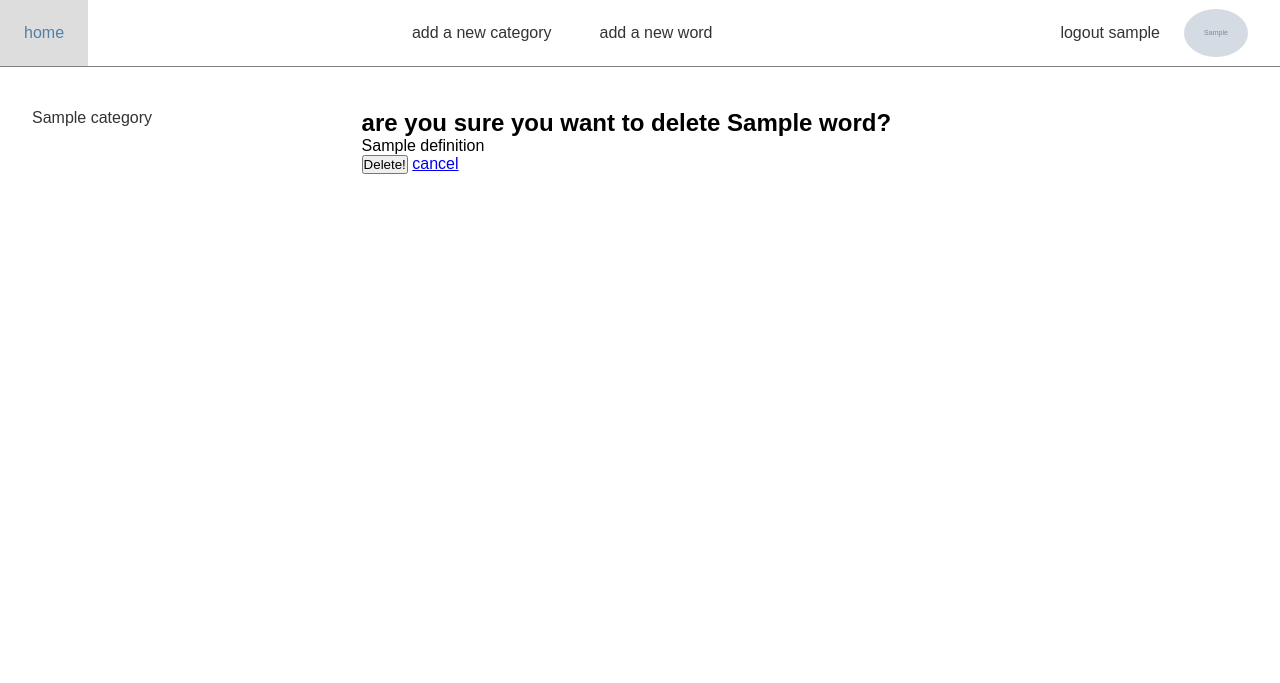
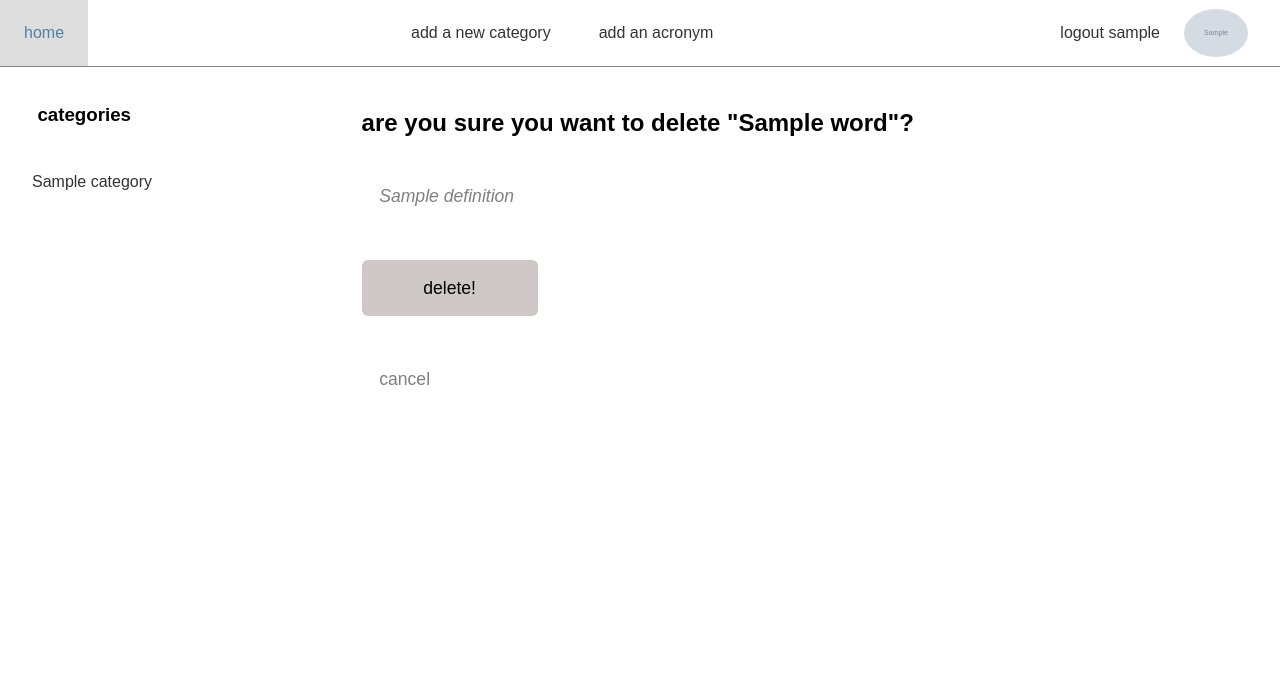
Before and after one commit to hkasemir/acronym-dictionary, a Flask app: template templates/definition_delete.html in a window 1280 px wide. Shown: the top 683 px of the page. Run offline with Flask 2, Linux system fonts and the light colour scheme; the template is opened without the code that fills it: most values are stand-ins (such as "Sample title", 1, 10 or a date in 2020); grey boxes marked "Sample" are stand-in pictures; one stand-in notice (Sample message) is shown; parts of the project's set-up code (start-up, migrations or seed data) failed here and were passed over.

Commit message:
finishing touches - styling

```diff
--- a/application.py
+++ b/application.py
@@ -19,7 +19,7 @@ APP_SECRET_KEY = json.loads(open('secrets.json', 'r').read())['app_secret_key']
 app = Flask(__name__)
 
 
-def getUsername():
+def get_username():
     if 'username' in login_session:
         return login_session['username']
     return None
@@ -29,7 +29,7 @@ def verify_session():
     # by making use of flask's login_session, we just check to see if the user
     # has been encoded in the login_session. If so, they have authenticated
     # and provided their github username to our users table
-    if getUsername():
+    if get_username():
         return True
     else:
         return False
--- a/static/style.css
+++ b/static/style.css
@@ -48,8 +48,8 @@
   grid-template-columns: 25% 75%;
 }
 
-.category-list-container {
-  padding-top: 2em;
+.aside-title {
+  padding: 2em;
 }
 
 .category-list-item {
@@ -68,6 +68,77 @@
 
 .content {
   padding: 2.6em;
+}
+
+.word-list-item {
+  list-style: none;
+  padding: 1em;
+}
+
+.word-link {
+  text-decoration: none;
+  font-weight: 600;
+  font-size: 1.2em;
+  color: black;
+  transition: all 0.3s;
+}
+
+.word-link:hover {
+  color: #517fa7;
+  transition: all 0.3s;
+}
+
+.author,
+.delete-definition,
+.word-category {
+  color: gray;
+  font-style: italic;
+}
+
+.word-title {
+  display: inline;
+}
+
+.word-definition {
+  padding: 2em;
+}
+
+.inconspicuous-link {
+  text-decoration: none;
+  color: gray;
+}
+
+.inconspicuous-link:hover {
+  text-decoration: none;
+  color: black;
+}
+
+.form {
+  display: flex;
+  flex-direction: column;
+  margin-top: 2em;
+}
+
+.form > * {
+  padding: 1em;
+  margin-bottom: 2em;
+  font-size: 1.1em;
+}
+
+textarea {
+  border: 1px solid rgb(218, 218, 218);
+  resize: none;
+}
+
+.submit-button {
+  max-width: 10em;
+  background: #cec8c8;
+  border: none;
+  border-radius: 6px;
+}
+.submit-button:hover {
+  cursor: pointer;
+  background: #bdbdbd;
 }
 
 .alert-container {
--- a/templates/base.html
+++ b/templates/base.html
@@ -9,7 +9,7 @@
   <nav class="nav-main">
     <a href="/" class="nav-home">home</a>
     <a href="/categories">add a new category</a>
-    <a href="/definitions">add a new word</a>
+    <a href="/definitions">add an acronym</a>
   {% if username %}
   <div class="nav-account">
     <a href="/logout">logout {{ username }}</a>
@@ -23,7 +23,8 @@
   </nav>
 
   <section class="main-container">
-    <aside class="category-list-container">
+    <aside>
+      <h3 class="aside-title">categories</h3>
       <ul>
         {% for category in categories %}
           <li>
--- a/templates/definition_delete.html
+++ b/templates/definition_delete.html
@@ -1,11 +1,11 @@
 {% extends "base.html" %}
 {% block title %}{{word.word}} | {% endblock %}
 {% block content %}
-  <h1 class="title-main">are you sure you want to delete {{ word.word }}?</h1>
-  <p>{{ word.definition }}</p>
+  <h1 class="word-title">are you sure you want to delete "{{ word.word }}"?</h1>
 
-  <form method='POST' enctype='multipart/form-data' action={{ url_for('delete_definition', word=word.word) }}>
-    <input type="submit" value="Delete!">
-    <a href={{ url_for('show_definition', word=word.word) }}>cancel</a>
+  <form method='POST' enctype='multipart/form-data' action={{ url_for('delete_definition', word=word.word) }} class="form">
+    <p class="delete-definition">{{ word.definition }}</p>
+    <input type="submit" value="delete!" class="submit-button">
+    <a href={{ url_for('show_definition', word=word.word) }} class="inconspicuous-link">cancel</a>
   </form>
 {% endblock %}
```
Also changed, not shown: handlers.py (+21 -20 lines), templates/category.html (+7 -6 lines), templates/category_create.html (+5 -5 lines), templates/category_delete.html (+5 -5 lines), templates/definition.html (+7 -7 lines), templates/definition_create.html (+6 -6 lines), templates/definition_edit.html (+5 -5 lines), templates/index.html (+4 -3 lines).
